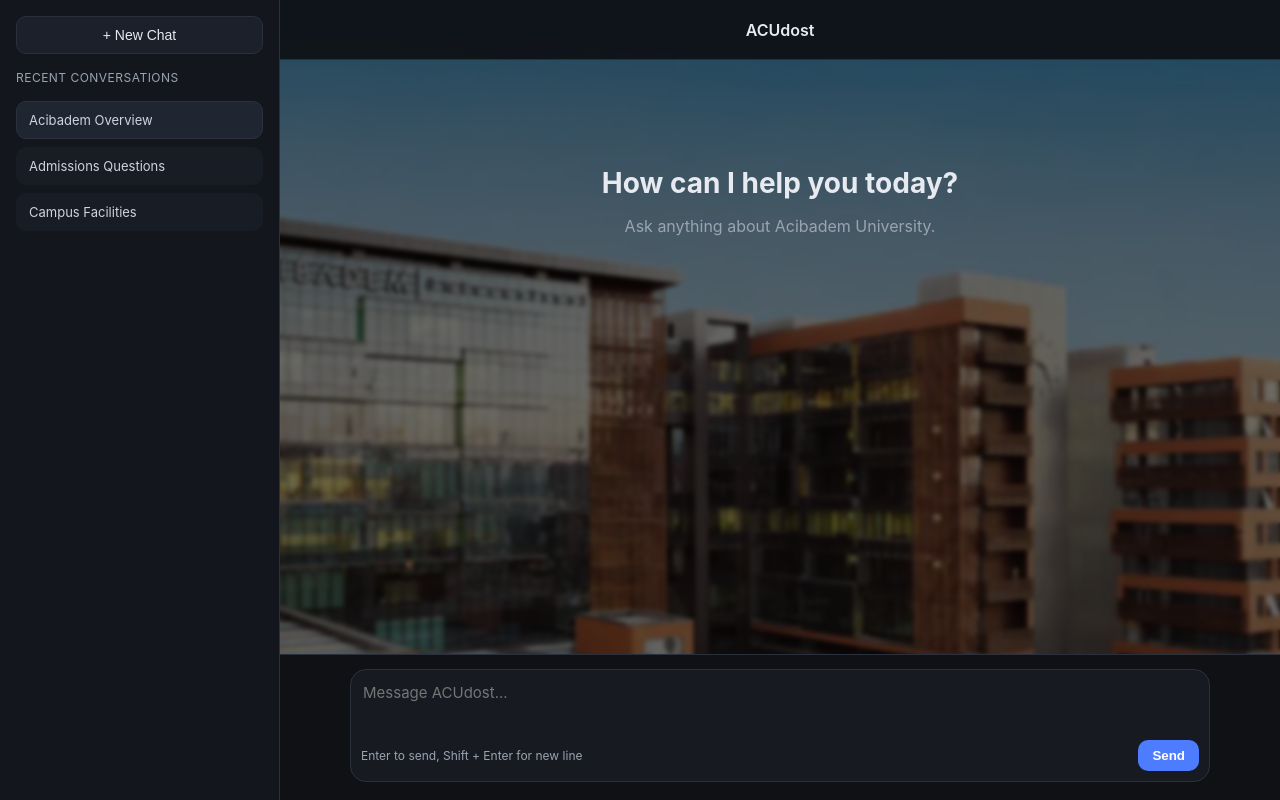
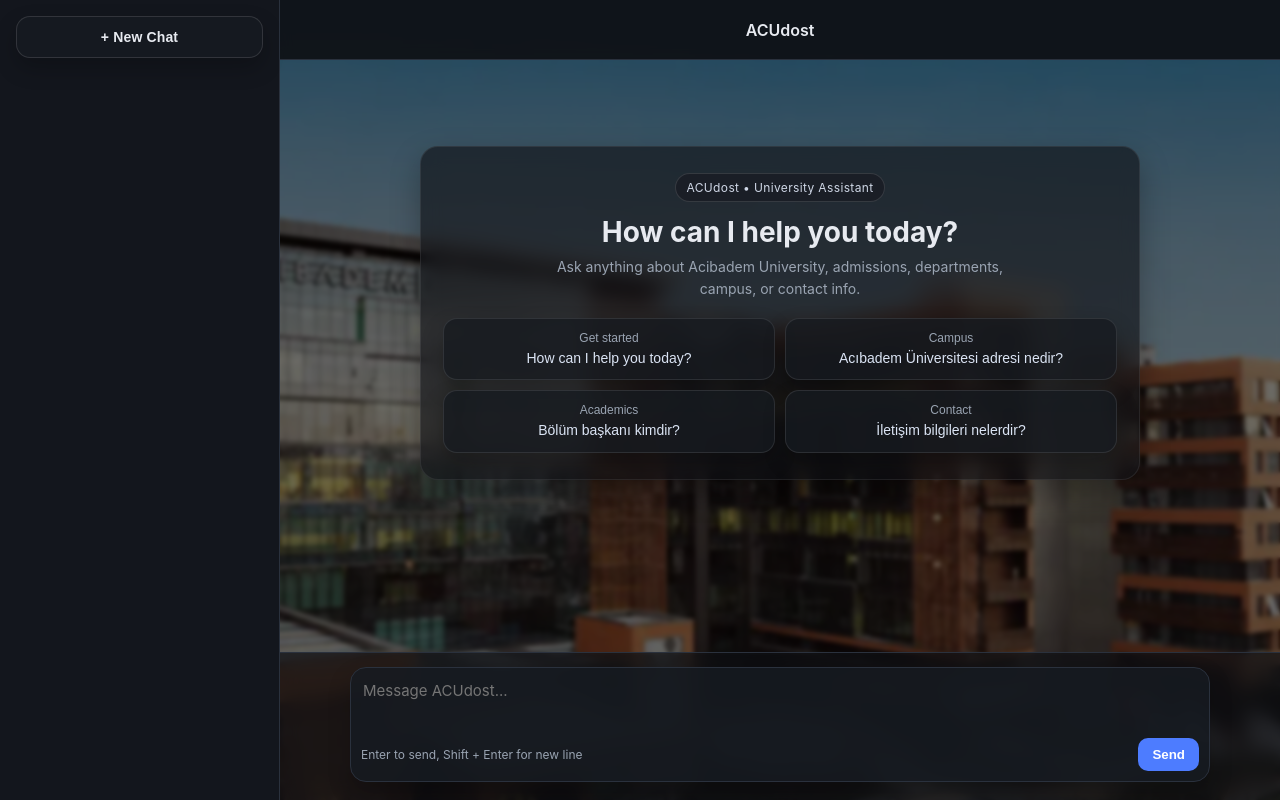
Before and after one commit to tuanaozkaaan/Ac-badem-chatbot, a Django app: page / in a window 1280 px wide. Run offline with Django 4.2, Linux system fonts and the light colour scheme.

Commit message:
Simplify sidebar: remove recent conversations, keep only New Chat button

```diff
--- a/templates/index.html
+++ b/templates/index.html
@@ -17,6 +17,8 @@
         --accent-hover: #3f69db;
         --assistant-bubble: #212632;
         --user-bubble: #3551a6;
+        --shadow: 0 12px 30px rgba(0, 0, 0, 0.28);
+        --shadow-soft: 0 10px 22px rgba(0, 0, 0, 0.22);
       }
 
       * {
@@ -36,8 +38,10 @@
         background-size: cover;
         background-position: center;
         background-repeat: no-repeat;
+        background-attachment: fixed;
         color: var(--text);
         position: relative;
+        overflow: hidden; /* prevent page scroll -> avoid layout "sliding" */
       }
 
       body::before {
@@ -54,6 +58,8 @@
         display: grid;
         grid-template-columns: 280px 1fr;
         height: 100vh;
+        height: 100dvh; /* stable on mobile + prevents jump */
+        min-height: 100vh;
         position: relative;
         z-index: 1;
       }
@@ -64,49 +70,29 @@
         padding: 16px;
         display: flex;
         flex-direction: column;
-        gap: 16px;
+        gap: 12px;
       }
 
       .new-chat-btn {
-        border: 1px solid var(--panel-border);
-        background: #1b202a;
+        position: sticky;
+        top: 12px;
+        width: 100%;
+        border: 1px solid rgba(255, 255, 255, 0.12);
+        background: rgba(23, 26, 33, 0.85);
         color: var(--text);
-        padding: 10px 12px;
-        border-radius: 10px;
+        padding: 12px 14px;
+        border-radius: 14px;
         cursor: pointer;
         font-size: 14px;
+        font-weight: 650;
+        letter-spacing: 0.01em;
+        box-shadow: var(--shadow-soft);
+        backdrop-filter: blur(10px);
       }
 
       .new-chat-btn:hover {
-        background: #212733;
-      }
-
-      .sidebar-title {
-        font-size: 12px;
-        color: var(--muted);
-        text-transform: uppercase;
-        letter-spacing: 0.04em;
-      }
-
-      .history {
-        display: flex;
-        flex-direction: column;
-        gap: 8px;
-        overflow: auto;
-      }
-
-      .history-item {
-        padding: 10px 12px;
-        border-radius: 10px;
-        border: 1px solid transparent;
-        background: #171c25;
-        color: #cdd5e1;
-        font-size: 13px;
-      }
-
-      .history-item.active {
-        border-color: var(--panel-border);
-        background: #1f2531;
+        background: rgba(32, 37, 48, 0.92);
+        border-color: rgba(77, 124, 255, 0.45);
       }
 
       .main {
@@ -142,7 +128,7 @@
       .messages-wrap {
         flex: 1;
         overflow: auto;
-        padding: 26px 18px 16px;
+        padding: 26px 18px 28px;
       }
 
       .messages {
@@ -154,16 +140,96 @@
       }
 
       .welcome {
-        max-width: 720px;
-        margin: 80px auto 0;
-        text-align: center;
+        max-width: 860px;
+        margin: 0 auto;
+        padding: 60px 0 32px;
+        display: grid;
+        place-items: center;
         color: var(--muted);
       }
 
-      .welcome h2 {
-        margin: 0 0 10px;
+      .welcome-card {
+        width: 100%;
+        max-width: 720px;
+        border: 1px solid rgba(255, 255, 255, 0.08);
+        background: rgba(15, 17, 21, 0.62);
+        backdrop-filter: blur(10px);
+        border-radius: 18px;
+        padding: 26px 22px;
+        box-shadow: var(--shadow);
+        text-align: center;
+      }
+
+      .welcome-badge {
+        display: inline-flex;
+        align-items: center;
+        gap: 10px;
+        padding: 6px 10px;
+        border-radius: 999px;
+        border: 1px solid rgba(255, 255, 255, 0.12);
+        background: rgba(23, 26, 33, 0.65);
+        color: #cfd7e6;
+        font-size: 12px;
+        letter-spacing: 0.03em;
+      }
+
+      .welcome-title {
+        margin: 14px 0 8px;
         color: var(--text);
         font-size: 28px;
+        font-weight: 650;
+        line-height: 1.15;
+      }
+
+      .welcome-subtitle {
+        margin: 0 auto;
+        max-width: 52ch;
+        font-size: 14px;
+        line-height: 1.55;
+      }
+
+      .suggestions {
+        margin-top: 18px;
+        display: grid;
+        grid-template-columns: repeat(2, minmax(0, 1fr));
+        gap: 10px;
+        text-align: left;
+      }
+
+      .suggestion-card {
+        border: 1px solid rgba(255, 255, 255, 0.1);
+        background: rgba(23, 26, 33, 0.78);
+        border-radius: 14px;
+        padding: 12px 12px;
+        cursor: pointer;
+        color: #dbe4f4;
+        box-shadow: var(--shadow-soft);
+        transition: transform 120ms ease, border-color 120ms ease, background 120ms ease;
+        user-select: none;
+      }
+
+      .suggestion-card:hover {
+        transform: translateY(-1px);
+        border-color: rgba(77, 124, 255, 0.45);
+        background: rgba(32, 37, 48, 0.9);
+      }
+
+      .suggestion-card:active {
+        transform: translateY(0px);
+      }
+
+      .suggestion-card .label {
+        display: block;
+        font-size: 12px;
+        color: var(--muted);
+        margin-bottom: 4px;
+      }
+
+      .suggestion-card .text {
+        display: block;
+        font-size: 14px;
+        line-height: 1.35;
+        word-break: break-word;
       }
 
       .message-row {
@@ -185,16 +251,17 @@
         line-height: 1.45;
         white-space: pre-wrap;
         word-break: break-word;
+        box-shadow: 0 8px 18px rgba(0, 0, 0, 0.22);
       }
 
       .bubble.assistant {
-        background: var(--assistant-bubble);
-        border: 1px solid #31394a;
+        background: rgba(33, 38, 50, 0.9);
+        border: 1px solid rgba(255, 255, 255, 0.08);
       }
 
       .bubble.user {
-        background: var(--user-bubble);
-        border: 1px solid #4a66ba;
+        background: linear-gradient(180deg, rgba(77, 124, 255, 0.95), rgba(63, 105, 219, 0.92));
+        border: 1px solid rgba(255, 255, 255, 0.12);
       }
 
       .loading-dots {
@@ -236,16 +303,18 @@
       .composer-wrap {
         border-top: 1px solid var(--panel-border);
         padding: 14px 18px 18px;
-        background: #0f1115;
+        background: rgba(15, 17, 21, 0.7);
+        backdrop-filter: blur(10px);
       }
 
       .composer {
         max-width: 860px;
         margin: 0 auto;
         border: 1px solid var(--panel-border);
-        background: var(--panel);
+        background: rgba(23, 26, 33, 0.85);
         border-radius: 16px;
         padding: 10px;
+        box-shadow: var(--shadow-soft);
       }
 
       .input-box {
@@ -280,7 +349,7 @@
         background: var(--accent);
         color: white;
         font-weight: 600;
-        padding: 8px 14px;
+        padding: 9px 14px;
         cursor: pointer;
       }
 
@@ -309,6 +378,23 @@
         .composer-wrap {
           padding: 10px 12px 14px;
         }
+
+        .welcome {
+          padding: 30px 0 20px;
+        }
+
+        .welcome-card {
+          padding: 18px 14px;
+          border-radius: 16px;
+        }
+
+        .welcome-title {
+          font-size: 22px;
+        }
+
+        .suggestions {
+          grid-template-columns: 1fr;
+        }
       }
     </style>
   </head>
@@ -316,12 +402,6 @@
     <div class="app">
       <aside class="sidebar">
         <button class="new-chat-btn" id="newChatBtn">+ New Chat</button>
-        <div class="sidebar-title">Recent Conversations</div>
-        <div class="history">
-          <div class="history-item active">Acibadem Overview</div>
-          <div class="history-item">Admissions Questions</div>
-          <div class="history-item">Campus Facilities</div>
-        </div>
       </aside>
 
       <main class="main">
@@ -333,8 +413,12 @@
           <div class="messages-wrap" id="messagesWrap">
             <div class="messages" id="messages"></div>
             <div class="welcome" id="welcome">
-              <h2>How can I help you today?</h2>
-              <p>Ask anything about Acibadem University.</p>
+              <div class="welcome-card">
+                <div class="welcome-badge">ACUdost • University Assistant</div>
+                <h2 class="welcome-title">How can I help you today?</h2>
+                <p class="welcome-subtitle">Ask anything about Acibadem University, admissions, departments, campus, or contact info.</p>
+                <div class="suggestions" id="suggestions"></div>
+              </div>
             </div>
           </div>
 
@@ -362,12 +446,20 @@
       const messagesEl = document.getElementById("messages");
       const messagesWrapEl = document.getElementById("messagesWrap");
       const welcomeEl = document.getElementById("welcome");
+      const suggestionsEl = document.getElementById("suggestions");
       const questionInput = document.getElementById("questionInput");
       const sendBtn = document.getElementById("sendBtn");
       const newChatBtn = document.getElementById("newChatBtn");
 
       const conversation = [];
       let loadingBubble = null;
+
+      const SUGGESTIONS = [
+        { label: "Get started", text: "How can I help you today?" },
+        { label: "Campus", text: "Acıbadem Üniversitesi adresi nedir?" },
+        { label: "Academics", text: "Bölüm başkanı kimdir?" },
+        { label: "Contact", text: "İletişim bilgileri nelerdir?" },
+      ];
 
       function autoResizeInput() {
         questionInput.style.height = "auto";
@@ -380,6 +472,24 @@
 
       function renderWelcome() {
         welcomeEl.style.display = conversation.length ? "none" : "block";
+      }
+
+      function renderSuggestions() {
+        if (!suggestionsEl) return;
+        suggestionsEl.innerHTML = "";
+        for (const item of SUGGESTIONS) {
+          const card = document.createElement("button");
+          card.type = "button";
+          card.className = "suggestion-card";
+          card.innerHTML = `<span class="label">${item.label}</span><span class="text">${item.text}</span>`;
+          card.addEventListener("click", () => {
+            // Fill + send immediately (ChatGPT-like quick action)
+            questionInput.value = item.text;
+            autoResizeInput();
+            sendMessage();
+          });
+          suggestionsEl.appendChild(card);
+        }
       }
 
       function createMessageBubble(role, text) {
@@ -491,6 +601,7 @@
       });
 
       renderWelcome();
+      renderSuggestions();
       autoResizeInput();
       questionInput.focus();
     </script>
```
